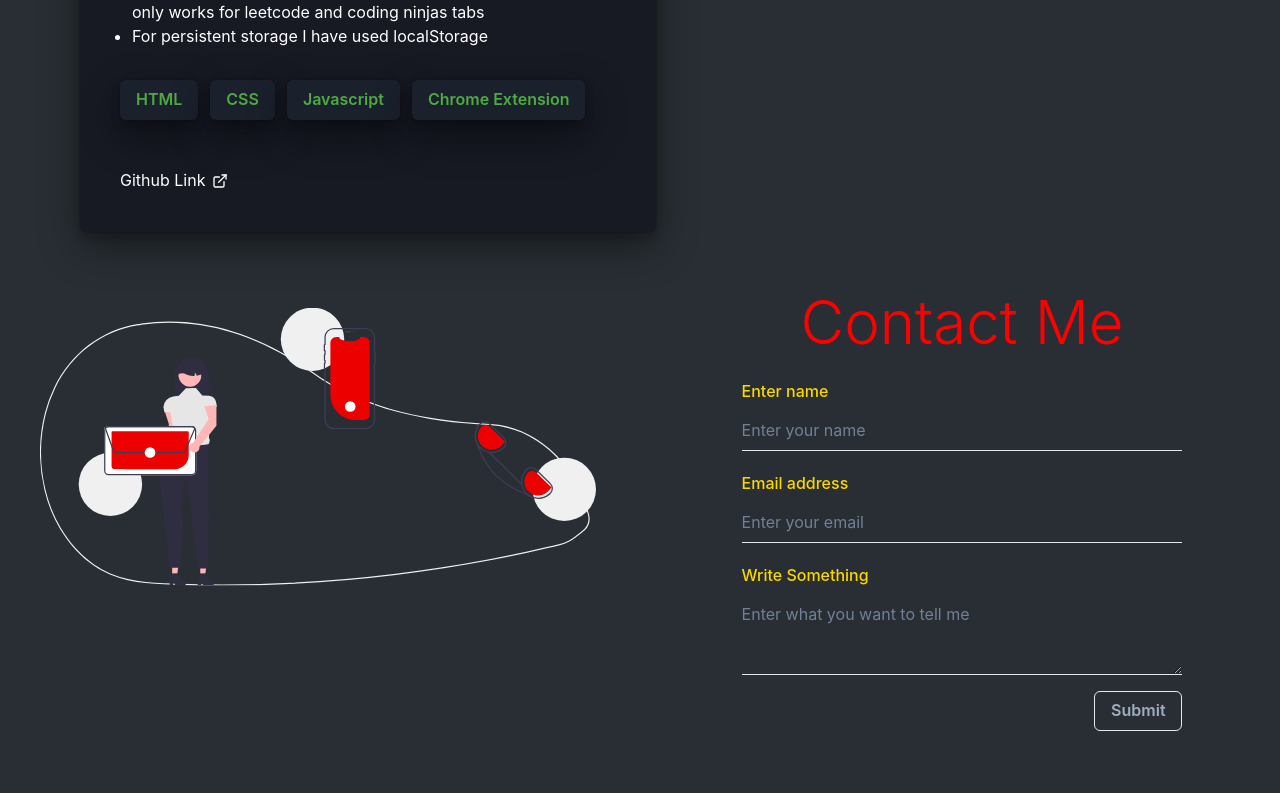
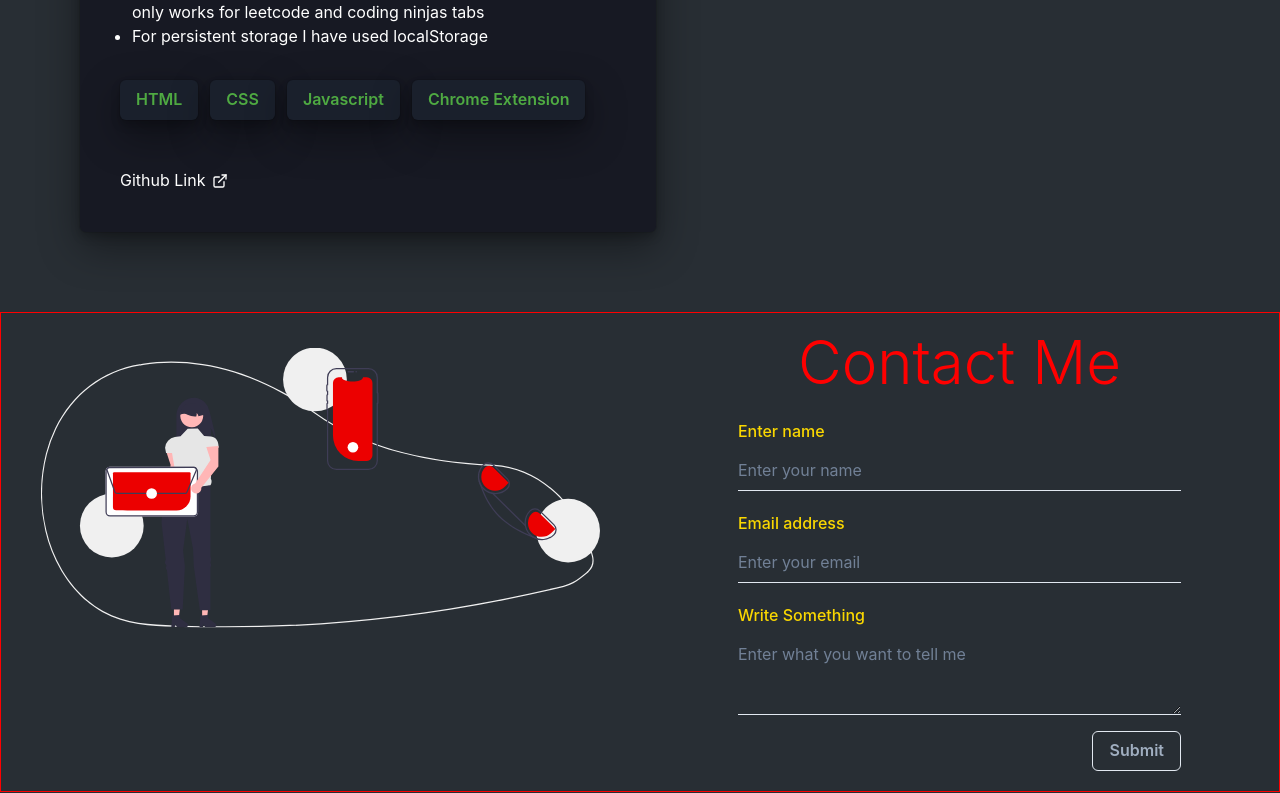
Before and after one commit to das-kushal/profilePage, a React (Vite) app: page / in a window 1280 px wide. Shown: the part 3828-4621 px from the top of the page. Built offline with nearby package versions, Linux system fonts and the light colour scheme.

Commit message:
changed again2

```diff
--- a/src/components/Contact.jsx
+++ b/src/components/Contact.jsx
@@ -23,14 +23,16 @@ export default function Contact() {
   return (
     <Flex
       id='contact'
-      h={'100vh'}
+      h={'60vh'}
       w={'100vw'}
       // bgGradient={'linear(to-b,black,gray.900)'}
       justifyContent={'center'}
       alignItems={'center'}
-      gap={2}
+      // gap={2}
       flexDir={['column','row']}
-      mt={[0,'-25vh']}
+      // mt={[0,'-25vh']}
+
+      border={'1px solid red'}
 
     >
       {/* TODO: box 2 side of it in large screen is the pic */}
```
